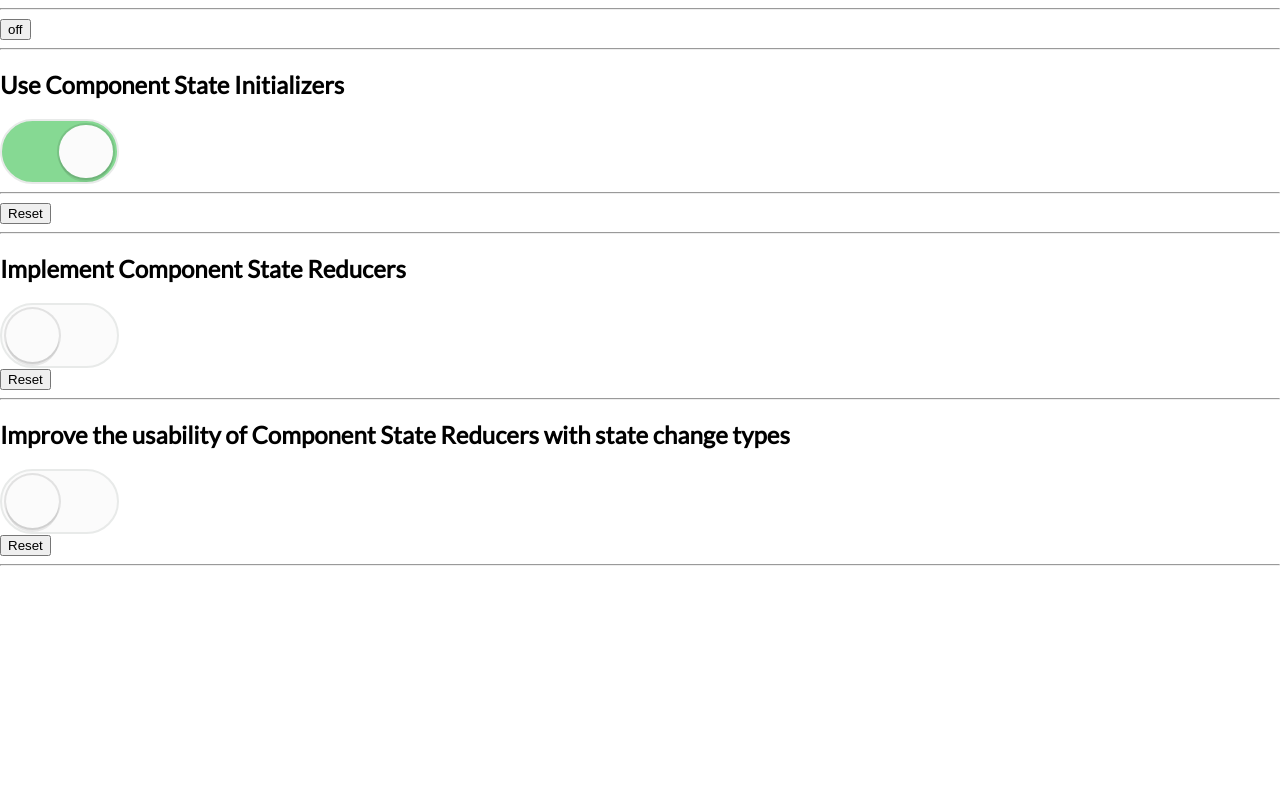
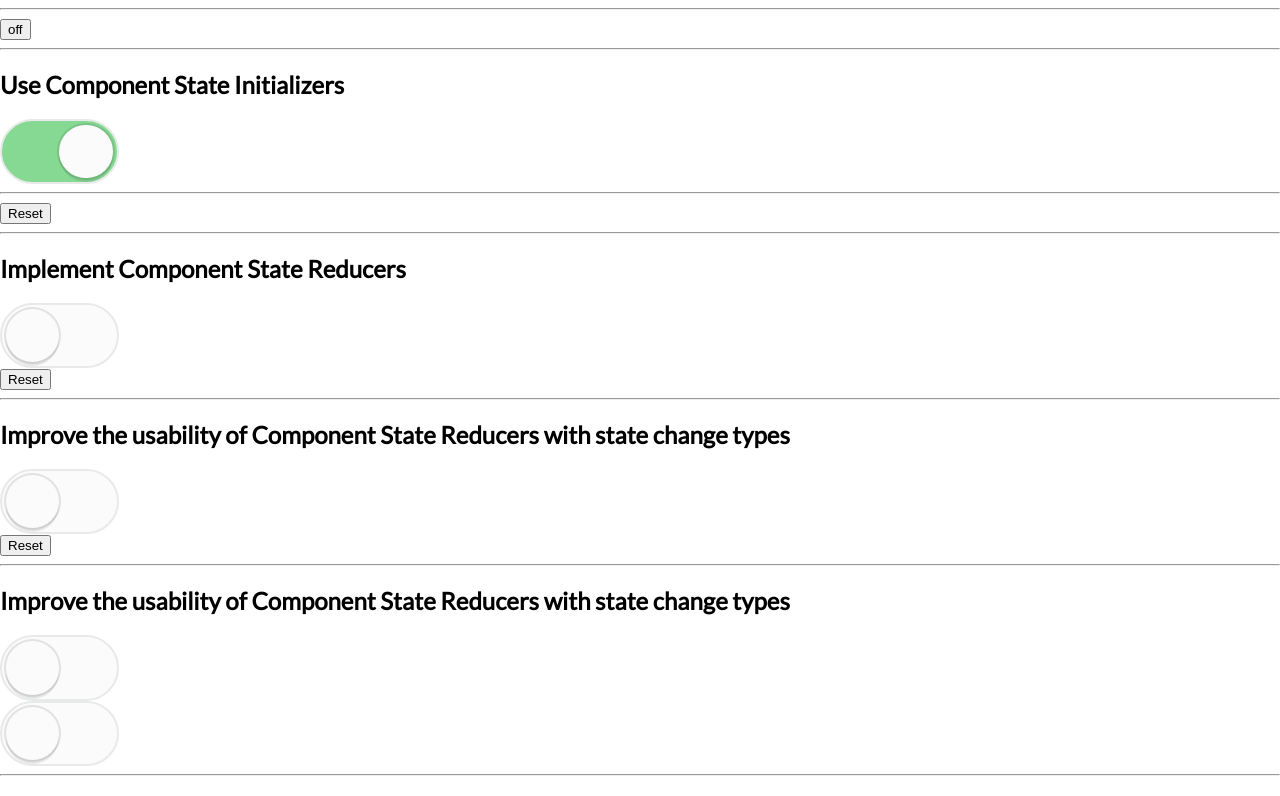
Before and after one commit to eowino/react-playground, a React (Create React App) app: page / in a window 1280 px wide. Shown: the part 1622-2418 px from the top of the page. Before the commit the page ends 2208 px from the top, so only its background shows below. Built offline with nearby package versions, Linux system fonts and the light colour scheme.

Commit message:
progress

```diff
--- a/src/App.js
+++ b/src/App.js
@@ -11,7 +11,7 @@ import Usage8 from './react-patterns-course/08';
 import Usage9 from './react-patterns-course/09';
 import Usage10 from './react-patterns-course/10';
 import Usage11 from './react-patterns-course/11';
-// import Usage12 from './react-patterns-course/12';
+import Usage12 from './react-patterns-course/12';
 // import Usage13 from './react-patterns-course/13';
 // import Usage14 from './react-patterns-course/14';
 // import Usage15 from './react-patterns-course/15';
@@ -67,6 +67,9 @@ function App() {
       <Div title="Improve the usability of Component State Reducers with state change types">
         <Usage11 />
       </Div>
+      <Div title="Improve the usability of Component State Reducers with state change types">
+        <Usage12 />
+      </Div>
     </div>
   );
 }
--- a/src/react-patterns-course/11.js
+++ b/src/react-patterns-course/11.js
@@ -2,7 +2,7 @@
 import React from 'react';
 import Switch from './Switch';
 
-const lesson = '10';
+const lesson = '11';
 
 const callAll = (...fns) => (...args) => fns.forEach(fn => fn && fn(...args));
 
@@ -73,8 +73,8 @@ class Toggle extends React.Component {
 
 class Usage extends React.Component {
   static defaultProps = {
-    onToggle: (...args) => console.log('onToggle', ...args),
-    onReset: (...args) => console.log('onReset', ...args),
+    onToggle: (...args) => console.log(lesson + ' onToggle', ...args),
+    onReset: (...args) => console.log(lesson + ' onReset', ...args),
   };
 
   initialState = { timesClicked: 0 };
--- a/src/react-patterns-course/12.js
+++ b/src/react-patterns-course/12.js
@@ -0,0 +1,65 @@
+// Make Controlled React Components with Control Props
+import React from 'react';
+import Switch from './Switch';
+
+class Toggle extends React.Component {
+  state = { on: false };
+
+  isControlled(prop) {
+    return this.props[prop] !== undefined;
+  }
+
+  getState() {
+    return {
+      on: this.isControlled('on') ? this.props.on : this.state.on,
+    };
+  }
+
+  toggle = () => {
+    if (this.isControlled('on')) {
+      this.props.onToggle(!this.getState().on);
+    } else {
+      this.setState(
+        ({ on }) => ({ on: !on }),
+        () => {
+          this.props.onToggle(this.getState().on);
+        }
+      );
+    }
+  };
+
+  render() {
+    return <Switch on={this.getState().on} onClick={this.toggle} />;
+  }
+}
+
+class Usage extends React.Component {
+  state = { bothOn: false };
+
+  handleToggle = on => {
+    this.setState({ bothOn: on });
+  };
+
+  render() {
+    const { bothOn } = this.state;
+    const { toggle1Ref, toggle2Ref } = this.props;
+    return (
+      <div>
+        <Toggle on={bothOn} onToggle={this.handleToggle} ref={toggle1Ref} />
+        <Toggle on={bothOn} onToggle={this.handleToggle} ref={toggle2Ref} />
+      </div>
+    );
+  }
+}
+
+Usage.title = 'Control Props';
+
+export default Usage;
+
+/**
+ * While the state reducer pattern gives users total control over how the state is updated
+ * internally to a component, it doesn't allow them to update state arbitrarily.
+ * Let's implement the control props pattern (found in built-in components like <input />
+ * through the value prop) to give users complete control over the state of our componentreducer
+ * have more insight into the source of the changes and can reduce the changes based on that information.
+ */
```
